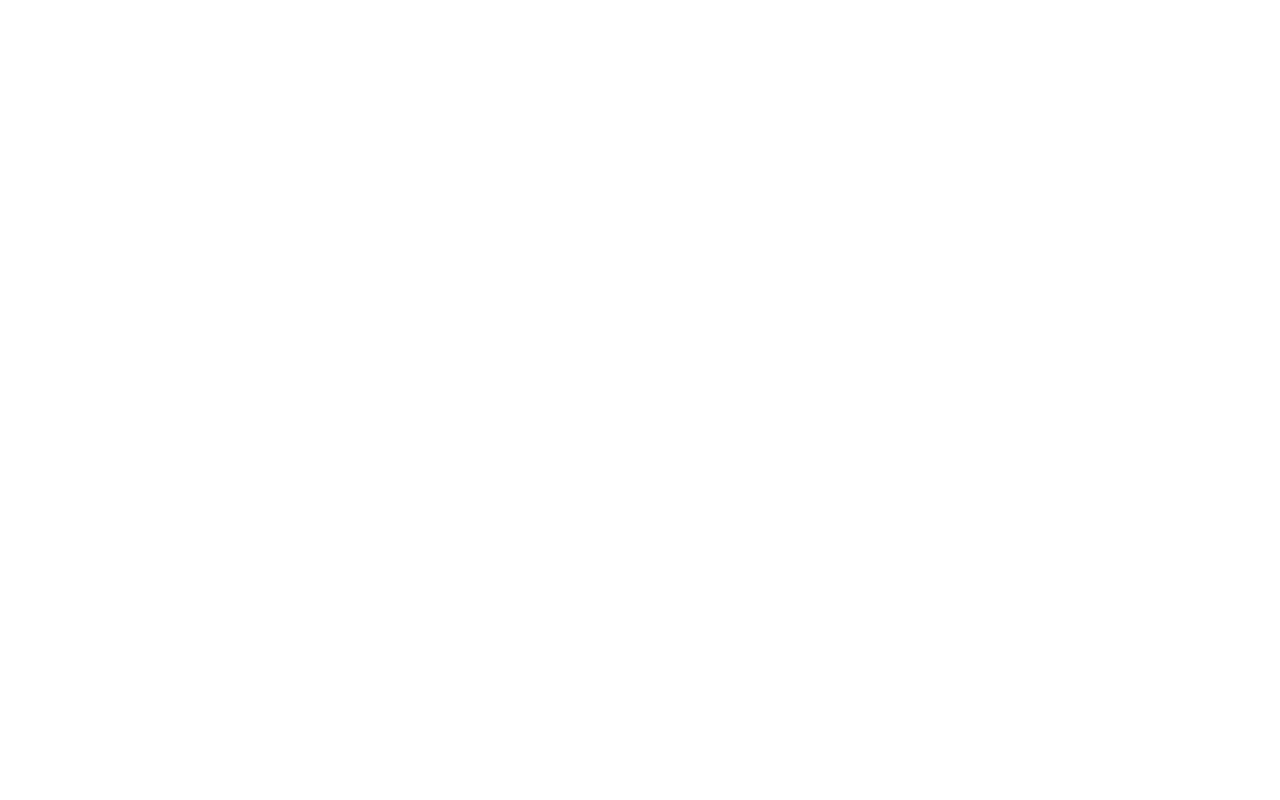
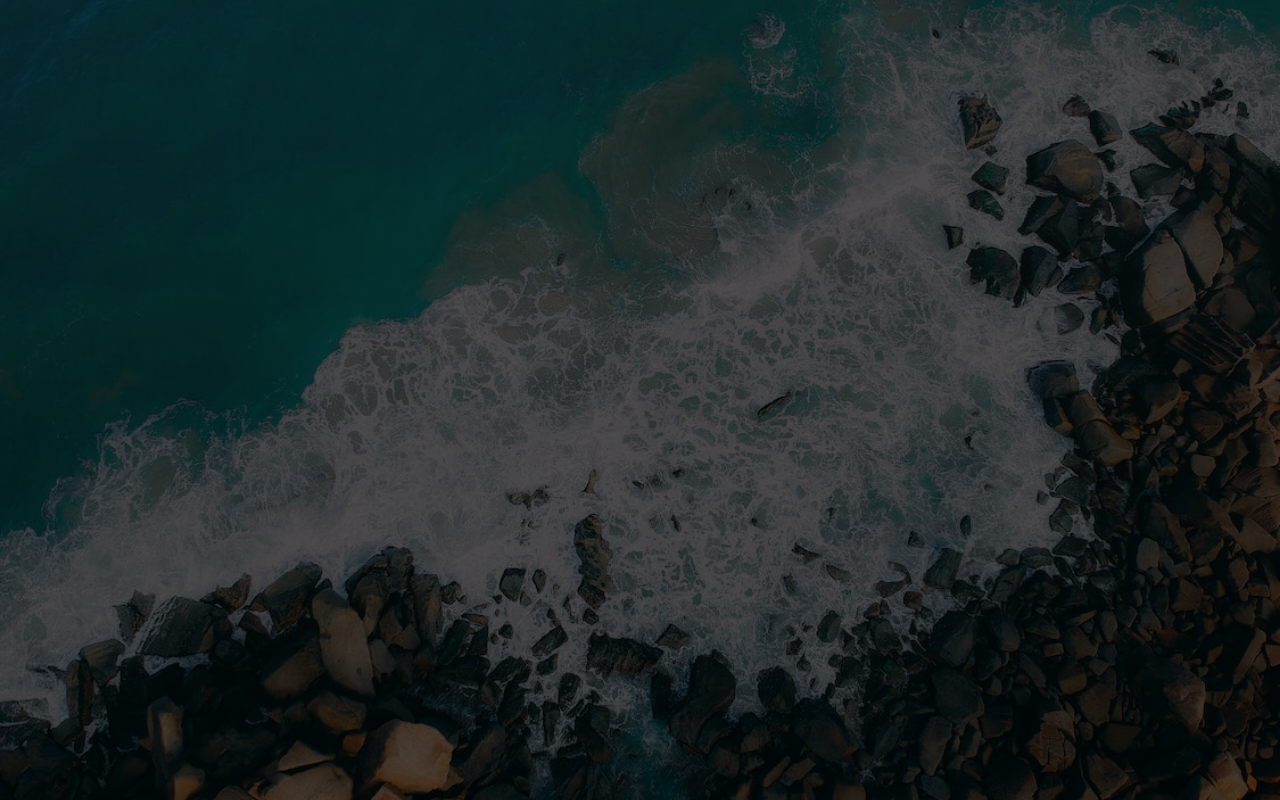
Before and after one commit to ChiefLopes/Modal-App, a plain HTML site: page index.html in a window 1280 px wide. Drawn offline with Linux system fonts and the light colour scheme.

Commit message:
added background and a gradient to darken it

```diff
--- a/index.html
+++ b/index.html
@@ -5,7 +5,10 @@
     <meta http-equiv="X-UA-Compatible" content="IE=edge">
     <meta name="viewport" content="width=device-width, initial-scale=1.0">
     <title>My Modal App</title>
+    <link rel="stylesheet" href="style.css">
 </head>
 <body>
 
+
+    <script src="./main.js"></script>
 </body>
--- a/style.css
+++ b/style.css
@@ -0,0 +1,12 @@
+*{
+    margin: 0;
+    padding: 0;
+    box-sizing: border-box;
+}
+
+body{
+
+    height: 100vh;
+    background: linear-gradient(rgba(7, 6, 6, 0.7), rgba(0, 0, 0, 0.7)),
+    url(./image/riverBank.jpeg) no-repeat center center / cover;
+}
```
Also changed, not shown: image/riverBank.jpeg (added).
